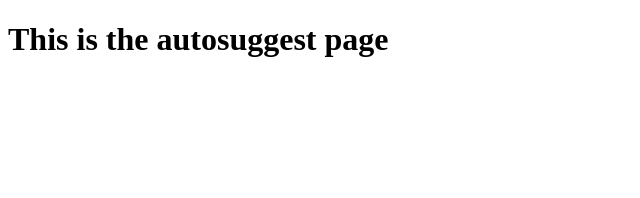
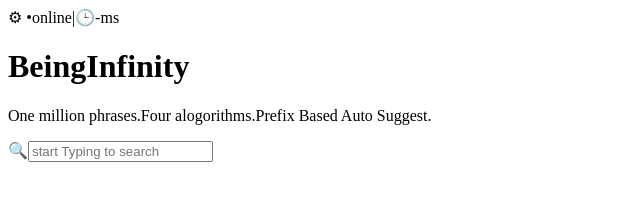
Before and after one commit to Greeshmitha20/autosuggest, a website: page frontend/pages/AutoSuggest.html in a window 1280 px wide. Shown: the whole page, without its empty margins (0-640 px from the left). Drawn offline with Linux system fonts and the light colour scheme.

Commit message:
developing the other type of searchings

```diff
--- a/frontend/pages/AutoSuggest.html
+++ b/frontend/pages/AutoSuggest.html
@@ -8,7 +8,13 @@
 </head>
 
 <body>
-    <h1>This is the autosuggest page</h1>
+    <span>&#9881;</span>
+    <span>&#x2022;online|&#x1F552;-ms</span>
+    <div id="home-intro">
+        <h1>BeingInfinity</h1>
+        <p id="p1 ">One million phrases.Four alogorithms.Prefix Based Auto Suggest.</p>
+        <span>&#128269;<input placeholder="start Typing to search" id="search-input"></span>
+    </div>
 </body>
 
 </html>
```
